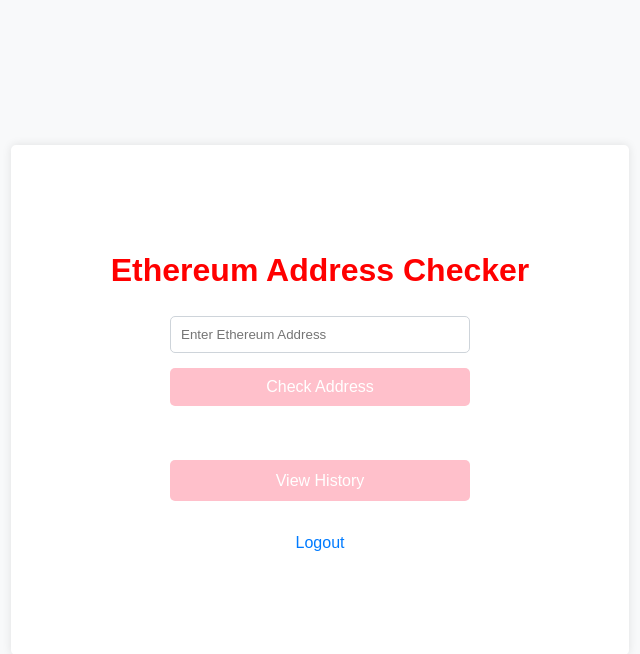
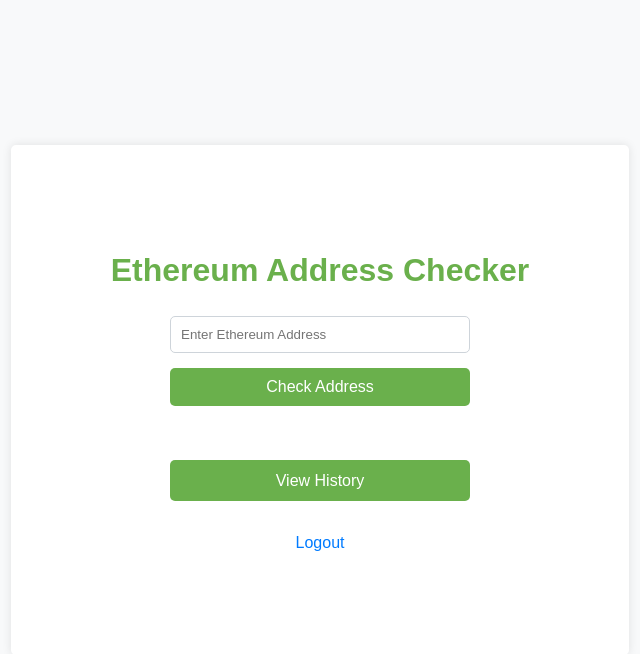
Before and after one commit to Contralysis/contralysis, a Flask app: page / in a window 1280 px wide. Shown: the top 654 px of the page, without its empty margins (320-960 px from the left). Run offline with Flask 3, Linux system fonts and the light colour scheme; the visitor is signed in with stand-in values (Sample User, id 1); some libraries are stand-ins or nearby versions.

Commit message:
Update style.css

```diff
--- a/static/style.css
+++ b/static/style.css
@@ -19,15 +19,13 @@ body {
 h1 {
     font-size: 2rem;
     margin-bottom: 20px;
-    /*color: #6ab04c; /* Green color */
-    color: red;
+    color: #6ab04c; /* Green color */
     text-align: center;
 }
 
 h2, h3 {
     margin-bottom: 10px;
-    /*color: #6ab04c; /* Green color */
-    color: red;
+    color: #6ab04c;
     text-align: center;
 }
 
@@ -90,8 +88,7 @@ input[type="text"], input[type="email"], input[type="password"], button {
 }
 
 button {
-    /*background-color: #6ab04c; /* Green color */
-    background-color: pink;
+    background-color: #6ab04c; /* Green color */
     color: #fff;
     cursor: pointer;
     border: none;
@@ -105,14 +102,12 @@ button {
 }
 
 button:hover {
-    /*background-color: #009432; /* Darker green */
-    background-color: pink;
+    background-color: #009432; /* Darker green */
 }
 
 a.button {
     display: inline-block;
-    /*background-color: #6ab04c; /* Green color */
-    background-color: pink;
+    background-color: #6ab04c; /* Green color */
     color: #fff;
     cursor: pointer;
     border: none;
@@ -126,8 +121,7 @@ a.button {
 }
 
 a.button:hover {
-    /*background-color: #009432; /* Darker green */
-    background-color: pink;
+    background-color: #009432; /* Darker green */
 }
 
 .table-container {
```
